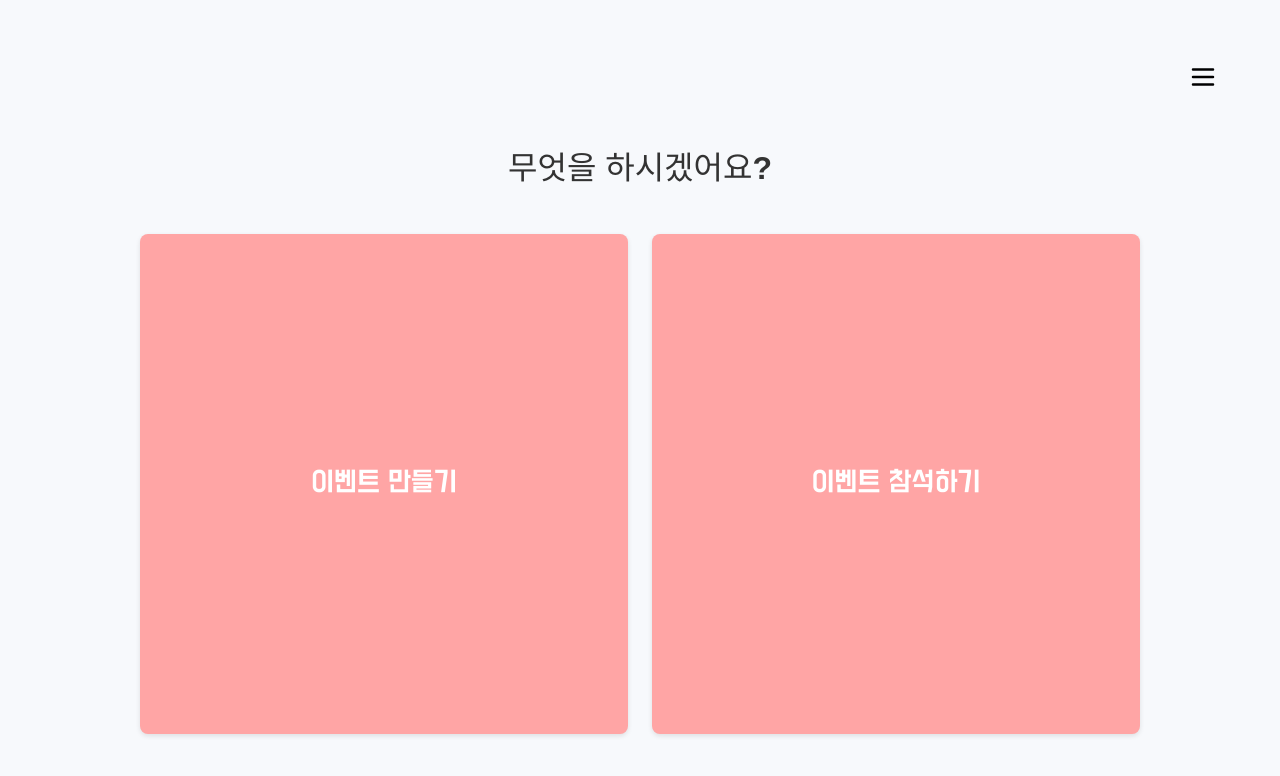
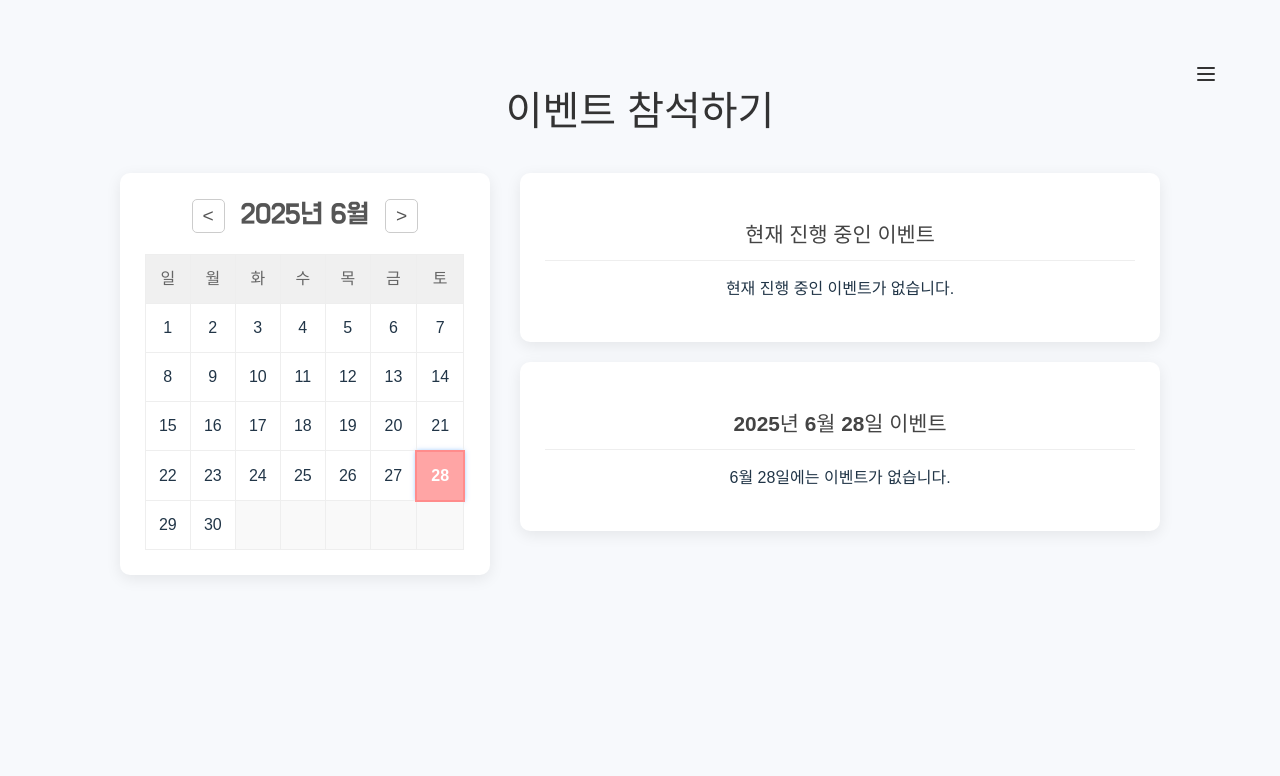
Before and after one commit to GustavEiffels/Mozzi_Front_demo, a React (Vite) app: page / in a window 1280 px wide. Both pictures are taken after a click on the button "카카오 로그인". Shown: the top 776 px of the page. Built offline with nearby package versions, Linux system fonts and the light colour scheme.

Commit message:
✨ feat: Change Main Page - MainPage -> EventListPage

```diff
--- a/src/App.jsx
+++ b/src/App.jsx
@@ -4,9 +4,10 @@ import React, { useState } from 'react';
 import { BrowserRouter as Router, Routes, Route, Navigate } from 'react-router-dom';
 
 import LoginPage from './components/LoginPage';
-import MainHome from './pages/MainHome';
+// MainHome은 더 이상 메인 페이지로 사용되지 않으므로 import 하지 않거나 삭제합니다.
+// import MainHome from './pages/MainHome';
 import CreateEvent from './pages/CreateEvent';
-import EventListPage from './pages/EventListPage';
+import EventListPage from './pages/EventListPage'; // EventListPage를 메인 경로에 연결
 import EventDetailPage from './components/EventDetailPage';
 
 function App() {
@@ -24,29 +25,42 @@ function App() {
     <Router>
       <div className="App">
         <Routes>
+          {/* '/' 경로: 로그인 상태에 따라 LoginPage 또는 EventListPage 렌더링 */}
           <Route
             path="/"
             element={
               isLoggedIn ? (
-                <MainHome onLogout={handleLogout} />
+                // 로그인 성공 시 EventListPage를 메인 페이지로 렌더링합니다.
+                // EventListPage로 onLogout 핸들러를 전달합니다.
+                <EventListPage onLogout={handleLogout} />
               ) : (
+                // 로그인되지 않았으면 LoginPage로 이동합니다.
                 <LoginPage onLoginSuccess={handleLoginSuccess} />
               )
             }
           />
+
+          {/* '/create-event' 경로: 로그인 상태 확인 후 CreateEvent 렌더링 */}
           <Route
             path="/create-event"
             element={isLoggedIn ? <CreateEvent /> : <Navigate to="/" replace />}
           />
-          <Route
+
+          {/* '/join-event' 경로는 이제 EventListPage가 '/'에서 렌더링되므로 중복될 수 있습니다. */}
+          {/* 필요 없다면 제거하거나, 예를 들어 '특정 필터가 적용된 이벤트 목록'과 같이 다른 용도로 재정의할 수 있습니다. */}
+          {/* 현재 요구사항에 따르면 이 라우트는 제거하는 것이 좋습니다. */}
+          {/* <Route
             path="/join-event"
             element={isLoggedIn ? <EventListPage /> : <Navigate to="/" replace />}
-          />
-          {/* 이벤트 상세 페이지 라우트 추가 */}
+          /> */}
+
+          {/* '/event/:eventId' 경로: 로그인 상태 확인 후 EventDetailPage 렌더링 */}
           <Route
             path="/event/:eventId"
             element={isLoggedIn ? <EventDetailPage /> : <Navigate to="/" replace />}
           />
+
+          {/* 정의되지 않은 모든 경로를 '/'로 리다이렉트 */}
           <Route path="*" element={<Navigate to="/" replace />} />
         </Routes>
       </div>
--- a/src/pages/EventListPage.css
+++ b/src/pages/EventListPage.css
@@ -8,6 +8,7 @@
   background-color: #f7f9fc;
   min-height: 100vh;
   font-family: Arial, sans-serif;
+  position: relative; /* 햄버거 메뉴를 위해 relative로 설정 */
 }
 
 .page-title {
@@ -35,15 +36,29 @@
   margin-bottom: 20px;
 }
 
-.calendar-section h2 {
+/* calendar-header 스타일 수정 */
+.calendar-section .calendar-header {
   text-align: center;
   margin-bottom: 20px;
   color: #555;
   font-size: 1.5rem;
+  /* flex 속성을 h2에서 calendar-header로 이동 */
   display: flex;
-  justify-content: center;
+  justify-content: center; /* 전체 헤더를 중앙 정렬 */
   align-items: center;
-  gap: 15px;
+  gap: 5%;
+}
+
+/* h2 태그 자체는 이제 내부 요소들을 정렬합니다. */
+.calendar-section .current-month-year { /* 새로운 클래스명 사용 */
+  display: flex; /* 내부 요소들을 가로로 정렬 */
+  justify-content: center; /* 버튼과 텍스트를 중앙 정렬 */
+  align-items: center;
+  gap: 15px; /* 버튼과 텍스트 사이 간격 */
+  font-size: 1.5rem; /* 기존 h2의 폰트 사이즈 유지 */
+  margin: 0; /* 기본 마진 제거 */
+  padding: 0; /* 기본 패딩 제거 */
+  color: #555; /* 색상 유지 */
 }
 
 .calendar-section .nav-button {
@@ -184,7 +199,7 @@
   margin-bottom: 3px;
 }
 
-.back-button {
+.back-button { /* 이 버튼은 이제 사용되지 않습니다. */
   margin-top: 40px;
   padding: 12px 25px;
   background-color: #FFA5A5;
@@ -202,6 +217,54 @@
   transform: translateY(-2px);
 }
 
+/* 햄버거 메뉴 및 드롭다운 스타일 (EventListPage에 추가되었으므로 필요) */
+.menu-button {
+  position: absolute;
+  top: 20px;
+  right: 20px;
+  background: none;
+  border: none;
+  cursor: pointer;
+  padding: 10px;
+  z-index: 101; /* 드롭다운 메뉴보다 위에 오도록 */
+}
+
+.menu-button .menu-icon {
+  width: 24px;
+  height: 24px;
+  color: #333; /* 아이콘 색상 */
+}
+
+.dropdown-menu {
+  position: absolute;
+  top: 60px; /* 버튼 아래 위치 */
+  right: 20px;
+  background-color: white;
+  border: 1px solid #ccc;
+  border-radius: 4px;
+  box-shadow: 0px 4px 8px rgba(0, 0, 0, 0.1);
+  list-style: none;
+  padding: 10px 0; /* 상하 패딩 조정 */
+  margin: 0;
+  z-index: 100;
+  min-width: 150px; /* 메뉴 최소 너비 */
+}
+
+.dropdown-menu.hidden {
+  display: none;
+}
+
+.dropdown-item {
+  padding: 8px 15px; /* 좌우 패딩 추가 */
+  cursor: pointer;
+  color: #333;
+  transition: background-color 0.2s;
+}
+
+.dropdown-item:hover {
+  background-color: #f0f0f0;
+}
+
 @media (max-width: 768px) {
   .content-wrapper {
     flex-direction: column;
@@ -211,4 +274,23 @@
     width: 100%;
     min-width: unset;
   }
+  .menu-button {
+    top: 15px;
+    right: 15px;
+  }
+  .dropdown-menu {
+    top: 50px;
+    right: 15px;
+  }
 }
+
+/* 현재 선택된 날짜 (실제 오늘 날짜)에 대한 시각적 표시 */
+.calendar-table td.current-real-today {
+  border: 2px solid #007bff; /* 파란색 테두리 */
+  box-shadow: 0 0 5px rgba(0, 123, 255, 0.5); /* 그림자 효과 */
+}
+/* 선택된 날짜와 실제 오늘 날짜가 겹칠 때 */
+.calendar-table td.selected.current-real-today {
+    background-color: #FFA5A5; /* 선택된 날짜 색상 */
+    border: 2px solid #ff8c8c; /* 강조된 테두리 */
+}
--- a/src/pages/EventListPage.jsx
+++ b/src/pages/EventListPage.jsx
@@ -1,9 +1,9 @@
-// src/components/EventListPage.js
-import React, { useState, useEffect } from 'react';
-import './EventListPage.css';
+// src/pages/EventListPage.js
+import React, { useState, useEffect, useRef } from 'react'; // useRef import 추가
+import './EventListPage.css'; // EventListPage 전용 CSS
 import { useNavigate } from 'react-router-dom';
 
-// 더미 이벤트 데이터 (EventDetailPage와 동일하게 유지)
+// 더미 이벤트 데이터 (이전과 동일하게 유지)
 const DUMMY_EVENTS = [
   {
     id: 1,
@@ -61,24 +61,64 @@ const DUMMY_EVENTS = [
   },
 ];
 
-function EventListPage() {
+// EventListPage는 onLogout prop을 받습니다.
+function EventListPage({ onLogout }) {
   const navigate = useNavigate();
   const [currentDate, setCurrentDate] = useState(new Date()); // 현재 달력의 기준 날짜 (월/년도)
   const [selectedDate, setSelectedDate] = useState(null); // 사용자가 선택한 달력 날짜
   const [ongoingEvents, setOngoingEvents] = useState([]); // 현재 진행 중인 이벤트 목록
   const [eventsForSelectedDate, setEventsForSelectedDate] = useState([]); // 선택된 날짜의 이벤트 목록
 
+  // 햄버거 메뉴 관련 상태 및 ref 추가 (MainHome에서 옮겨옴)
+  const [isMenuOpen, setIsMenuOpen] = useState(false);
+  const menuRef = useRef(null);
+
+  // 햄버거 메뉴 외부 클릭 감지 useEffect (MainHome에서 옮겨옴)
   useEffect(() => {
-    const now = new Date();
+    function handleClickOutside(event) {
+      if (menuRef.current && !menuRef.current.contains(event.target)) {
+        setIsMenuOpen(false);
+      }
+    }
+    document.addEventListener('mousedown', handleClickOutside);
+    return () => {
+      document.removeEventListener('mousedown', handleClickOutside);
+    };
+  }, [menuRef]);
+
+  // 햄버거 메뉴 토글 함수 (MainHome에서 옮겨옴)
+  const toggleMenu = () => {
+    setIsMenuOpen(!isMenuOpen);
+  };
+
+  // 개인정보 변경 핸들러 (MainHome에서 옮겨옴)
+  const handleChangeUserInfo = () => {
+    alert('개인정보 변경 페이지로 이동합니다. (실제 라우팅 필요)');
+    setIsMenuOpen(false);
+  };
+
+  // 로그아웃 핸들러 (MainHome에서 옮겨옴, App.js의 onLogout 호출)
+  const handleLogoutFromMenu = () => {
+    if (onLogout) {
+      onLogout(); // App.js에서 전달받은 onLogout 함수 호출
+    }
+    setIsMenuOpen(false);
+    // 로그아웃 후 로그인 페이지로 이동하는 로직은 App.js의 handleLogout이 담당
+  };
+
+  // 컴포넌트 마운트 시 및 selectedDate 변경 시 이벤트 필터링 로직 (기존과 동일)
+  useEffect(() => {
+    const now = new Date(); // 현재 시간
     const ongoing = DUMMY_EVENTS.filter(event => {
       const start = new Date(event.startAt);
       const end = new Date(event.endAt);
-      return now >= start && now <= end;
+      return now >= start && now <= end; // 시작 시간 <= 현재 시간 <= 종료 시간
     });
     setOngoingEvents(ongoing);
 
-    setSelectedDate(new Date()); // 컴포넌트 로드 시 오늘 날짜의 이벤트를 기본으로 표시
-  }, []);
+    // 컴포넌트 로드 시 (또는 페이지 진입 시) 오늘 날짜의 이벤트를 기본으로 표시
+    setSelectedDate(new Date());
+  }, []); // 빈 배열: 컴포넌트가 처음 마운트될 때만 실행
 
   useEffect(() => {
     if (selectedDate) {
@@ -94,7 +134,7 @@ function EventListPage() {
     } else {
       setEventsForSelectedDate([]);
     }
-  }, [selectedDate]);
+  }, [selectedDate]); // selectedDate가 변경될 때마다 실행
 
   const handleDateClick = (day) => {
     if (day) {
@@ -110,25 +150,36 @@ function EventListPage() {
     navigate(`/event/${eventId}`);
   };
 
+  // 달력 렌더링 로직 (기존과 동일)
   const renderCalendar = () => {
     const year = currentDate.getFullYear();
     const month = currentDate.getMonth();
-    const firstDayOfMonth = new Date(year, month, 1).getDay();
-    const daysInMonth = new Date(year, month + 1, 0).getDate();
+    const firstDayOfMonth = new Date(year, month, 1).getDay(); // 해당 월의 첫 날 요일 (0:일, 1:월 ...)
+    const daysInMonth = new Date(year, month + 1, 0).getDate(); // 해당 월의 마지막 날 (총 일수)
 
     const calendarDays = [];
     for (let i = 0; i < firstDayOfMonth; i++) {
-      calendarDays.push(null);
+      calendarDays.push(null); // 빈 칸 채우기
     }
     for (let i = 1; i <= daysInMonth; i++) {
-      calendarDays.push(i);
+      calendarDays.push(i); // 날짜 채우기
     }
 
     const rows = [];
     let cells = [];
 
     calendarDays.forEach((day, index) => {
-      const isToday = selectedDate && year === selectedDate.getFullYear() && month === selectedDate.getMonth() && day === selectedDate.getDate();
+      const today = new Date(); // 실제 오늘 날짜
+      const isCurrentRealToday = day === today.getDate() &&
+                                 month === today.getMonth() &&
+                                 year === today.getFullYear();
+
+      const isSelectedDay = selectedDate && // 선택된 날짜가 있고
+                            day === selectedDate.getDate() &&
+                            month === selectedDate.getMonth() &&
+                            year === selectedDate.getFullYear();
+
+      // 해당 날짜에 이벤트가 있는지 확인
       const hasEvent = day && DUMMY_EVENTS.some(event => {
         const eventDate = new Date(event.startAt);
         return eventDate.getFullYear() === year && eventDate.getMonth() === month && eventDate.getDate() === day;
@@ -137,7 +188,7 @@ function EventListPage() {
       cells.push(
         <td
           key={index}
-          className={`calendar-day ${day ? '' : 'empty'} ${isToday ? 'selected' : ''} ${hasEvent ? 'has-event' : ''}`}
+          className={`calendar-day ${day ? '' : 'empty'} ${isSelectedDay ? 'selected' : ''} ${hasEvent ? 'has-event' : ''} ${isCurrentRealToday ? 'current-real-today' : ''}`}
           onClick={() => handleDateClick(day)}
         >
           {day}
@@ -150,7 +201,7 @@ function EventListPage() {
       }
     });
 
-    if (cells.length > 0) {
+    if (cells.length > 0) { // 마지막 줄 채우기
       while (cells.length < 7) {
         cells.push(<td key={cells.length} className="calendar-day empty"></td>);
       }
@@ -171,29 +222,51 @@ function EventListPage() {
     );
   };
 
+  // 월 변경 함수 (기존과 동일)
   const changeMonth = (delta) => {
     setCurrentDate(prevDate => {
       const newDate = new Date(prevDate);
       newDate.setMonth(prevDate.getMonth() + delta);
+      const today = new Date(); // 실제 오늘 날짜로 돌아갈 로직
+      if (newDate.getFullYear() === today.getFullYear() && newDate.getMonth() === today.getMonth()) {
+        setSelectedDate(today); // 현재 달로 돌아오면 오늘 날짜 선택
+      } else {
+        setSelectedDate(null); // 다른 달로 이동하면 선택 해제
+      }
       return newDate;
     });
   };
 
   return (
-    <div className="event-list-container">
+    <div className="event-list-container" ref={menuRef}> {/* 햄버거 메뉴를 위해 ref 연결 */}
+      {/* 햄버거 메뉴 버튼 (MainHome에서 옮겨옴) */}
+      <button className='menu-button' onClick={toggleMenu} style={{ position: 'absolute', top: '20px', right: '20px' }}>
+        <svg className='menu-icon' viewBox="0 0 24 24" fill="none" xmlns="http://www.w3.org/2000/svg">
+          <path d="M4 6H20M4 12H20M4 18H20" stroke="currentColor" strokeWidth="2" strokeLinecap="round" strokeLinejoin="round"/>
+        </svg>
+      </button>
+
+      {/* 햄버거 메뉴 드롭다운 (MainHome에서 옮겨옴) */}
+      <ul className={`dropdown-menu ${isMenuOpen ? '' : 'hidden'}`} style={{ position: 'absolute', top: '60px', right: '20px', backgroundColor: 'white', border: '1px solid #ccc', listStyle: 'none', padding: '10px', zIndex: 100, borderRadius: '4px', boxShadow: '0px 4px 8px rgba(0, 0, 0, 0.1)' }}>
+        <li className='dropdown-item' onClick={handleChangeUserInfo} style={{ padding: '8px 12px', cursor: 'pointer', '&:hover': { backgroundColor: '#f0f0f0' } }}>개인정보 변경</li>
+        <li className='dropdown-item' onClick={handleLogoutFromMenu} style={{ padding: '8px 12px', cursor: 'pointer', '&:hover': { backgroundColor: '#f0f0f0' } }}>로그아웃</li>
+      </ul>
+
+      {/* 페이지 제목 */}
       <h1 className="page-title">이벤트 참석하기</h1>
 
       <div className="content-wrapper">
         <div className="calendar-section">
-          <h2>
+          <div className="calendar-header">
             <button onClick={() => changeMonth(-1)} className="nav-button">&lt;</button>
-            {currentDate.getFullYear()}년 {currentDate.getMonth() + 1}월
+            <h2 className="current-month-year">{currentDate.getFullYear()}년 {currentDate.getMonth() + 1}월</h2>
             <button onClick={() => changeMonth(1)} className="nav-button">&gt;</button>
-          </h2>
+          </div>
           {renderCalendar()}
         </div>
 
         <div className="event-details-section">
+          {/* 현재 진행 중인 이벤트 섹션 */}
           <div className="event-list-card">
             <h3>현재 진행 중인 이벤트</h3>
             {ongoingEvents.length > 0 ? (
@@ -212,6 +285,7 @@ function EventListPage() {
             )}
           </div>
 
+          {/* 선택된 날짜의 이벤트 섹션 */}
           <div className="event-list-card">
             <h3>
               {selectedDate
@@ -235,7 +309,8 @@ function EventListPage() {
           </div>
         </div>
       </div>
-      <button className="back-button" onClick={() => navigate('/')}>메인으로 돌아가기</button>
+      {/* '메인으로 돌아가기' 버튼은 이제 EventListPage 자체가 메인 페이지이므로 제거하는 것이 자연스럽습니다. */}
+      {/* <button className="back-button" onClick={() => navigate('/')}>메인으로 돌아가기</button> */}
     </div>
   );
 }
--- a/src/pages/MainHome.jsx
+++ b/src/pages/MainHome.jsx
@@ -1,11 +1,13 @@
+// src/pages/MainHome.js
 import React, { useState, useEffect, useRef } from 'react';
 import { useNavigate } from 'react-router-dom';
 import './MainHome.css';
+import EventListPage from './EventListPage'; // EventListPage를 MainHome 안에서 사용하기 위해 import
 
 function MainHome({ onLogout }) {
   const [isMenuOpen, setIsMenuOpen] = useState(false);
   const menuRef = useRef(null);
-  const navigate = useNavigate();
+  const navigate = useNavigate(); // useNavigate는 EventListPage의 '메인으로 돌아가기' 버튼이 다시 MainHome의 시작 화면으로 돌아올 때 필요합니다.
 
   useEffect(() => {
     function handleClickOutside(event) {
@@ -13,31 +15,19 @@ function MainHome({ onLogout }) {
         setIsMenuOpen(false);
       }
     }
-
     document.addEventListener('mousedown', handleClickOutside);
-
     return () => {
       document.removeEventListener('mousedown', handleClickOutside);
     };
   }, [menuRef]);
 
-
-  const handleCreateEvent = () => {
-    setIsMenuOpen(false);
-    navigate('/create-event');
-  };
-
-  const handleJoinEvent = () => {
-    setIsMenuOpen(false); // 메뉴 닫기
-    navigate('/join-event'); // 이벤트 목록 페이지로 이동
-  };
   const toggleMenu = () => {
     setIsMenuOpen(!isMenuOpen);
   };
 
   const handleLogout = () => {
     if (onLogout) {
-      onLogout();
+      onLogout(); // App.js로 로그아웃 상태 변경 전달
     }
     setIsMenuOpen(false);
   };
@@ -49,6 +39,7 @@ function MainHome({ onLogout }) {
 
   return (
     <div className='container' ref={menuRef}>
+      {/* 햄버거 메뉴 및 드롭다운 유지 */}
       <button className='menu-button' onClick={toggleMenu}>
         <svg className='menu-icon' viewBox="0 0 24 24" fill="none" xmlns="http://www.w3.org/2000/svg">
           <path d="M4 6H20M4 12H20M4 18H20" stroke="currentColor" strokeWidth="2" strokeLinecap="round" strokeLinejoin="round"/>
@@ -60,21 +51,10 @@ function MainHome({ onLogout }) {
         <li className='dropdown-item' onClick={handleLogout}>로그아웃</li>
       </ul>
 
-      <h1 className='title'>무엇을 하시겠어요?</h1>
-      <div className='buttonGroup'>
-        <button
-          onClick={handleCreateEvent}
-          className='button'
-        >
-          이벤트 만들기
-        </button>
-        <button
-          onClick={handleJoinEvent}
-          className='button'
-        >
-          이벤트 참석하기
-        </button>
-      </div>
+      {/* MainHome의 주요 내용 자리에 EventListPage를 렌더링 */}
+      {/* EventListPage에 onLogout 프롭을 전달하여 햄버거 메뉴의 로그아웃 기능을 EventListPage 안에서 사용할 수 있게 합니다. */}
+      <EventListPage onLogout={onLogout} />
+      {/* 이제 MainHome의 원래 내용 (무엇을 하시겠어요? 버튼들)은 필요 없으므로 제거합니다. */}
     </div>
   );
 }
```
